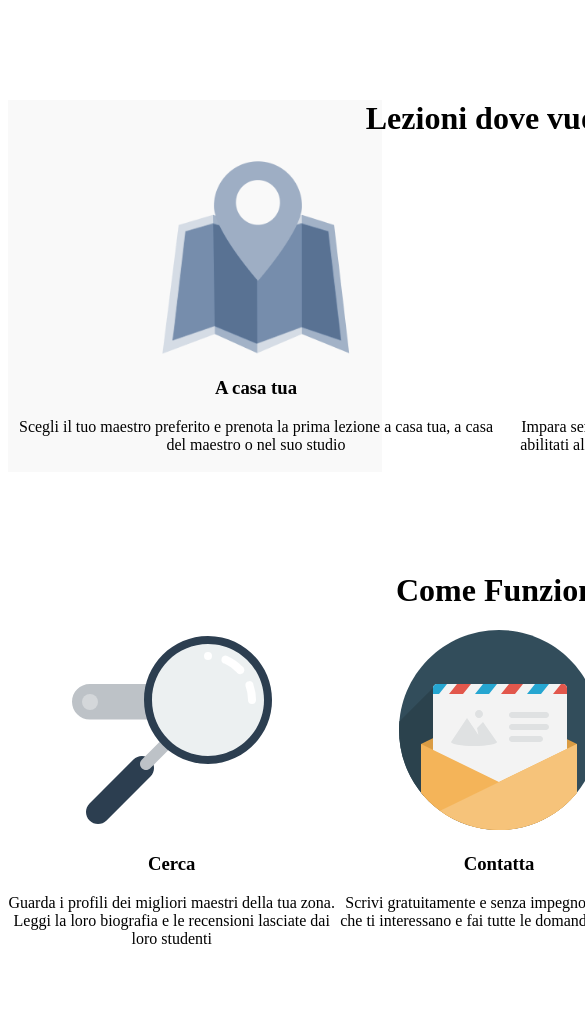
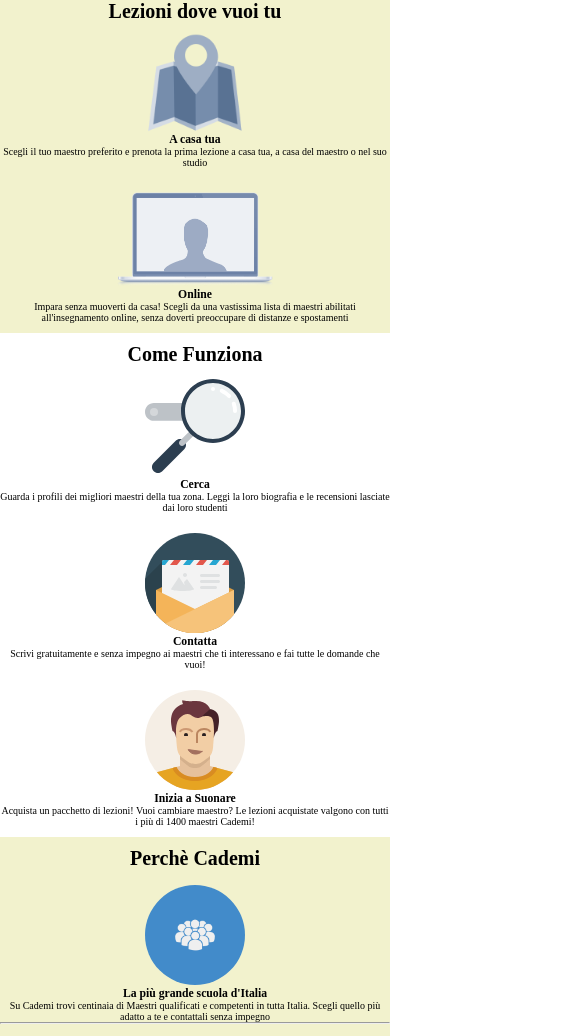
Before and after one commit to LucaSunseri/html-css-resp-wannabe, a plain HTML site: page index.html in a window 390 px wide. Shown: the top 1036 px of the page, 585 px wide, since content can reach past the window. Drawn offline with Linux system fonts and the light colour scheme.

Commit message:
@media 420px

```diff
--- a/css/style.css
+++ b/css/style.css
@@ -61,3 +61,69 @@
 }
 
 /*PARTE RESPONSIVE*/
+
+@media (max-width:419px) {
+
+  * {
+    margin: 0;
+    padding: 0;
+    box-sizing: border-box;
+  }
+
+  body {
+    font-size: 10px;
+  }
+
+  /* BLOCCO LEZIONI */
+  .row {
+    width: 100%;
+    margin: 0 auto;
+  }
+
+  #lezioni .row > .left,
+  #lezioni .row > .right {
+    width: 100%;
+    margin: 0 auto;
+    float: none;
+    padding: 10px 0;
+  }
+
+  /* BLOCCO STEPS */
+  #steps .row > .left,
+  #steps .row > .central,
+  #steps .row > .right {
+    float: none;
+    width: 100%;
+    padding: 10px 0;
+  }
+
+  #steps{
+    padding-top: 10px;
+  }
+
+  /* BLOCCO PERCHE */
+
+  #why .row > .first,
+  #why .row > .second,
+  #why .row > .third {
+    width: 100%;
+    margin-top: 15px;
+  }
+
+  #why {
+    padding-top: 10px;
+  }
+
+  /* COMMON */
+
+  .container.grey{
+    background-color: #f2f2cd;
+  }
+  img{
+    height: 100px;
+  }
+  .clear {
+    clear: none;
+  }
+
+}
```
